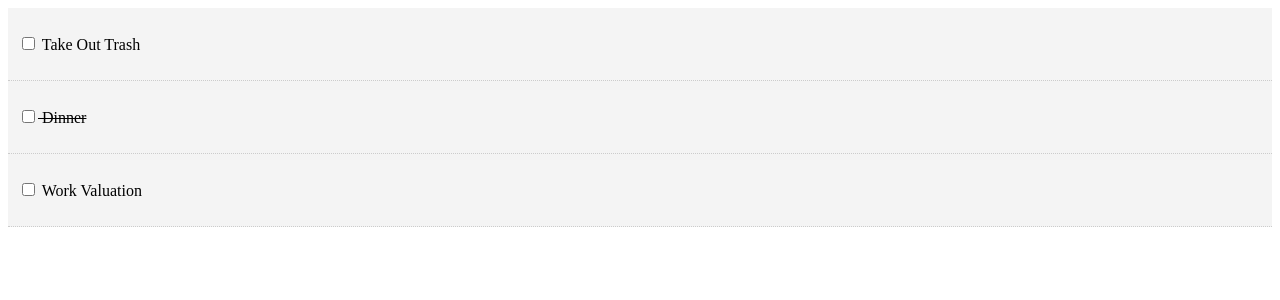
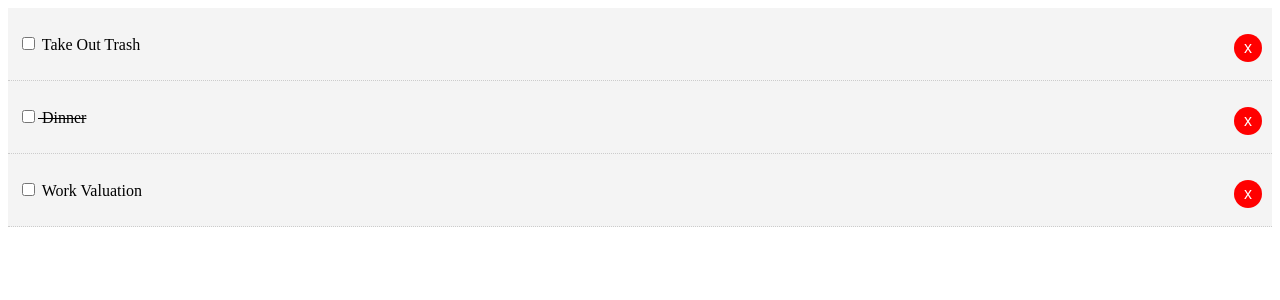
Before and after one commit to rpl006/react_todos, a React (Create React App) app: page / in a window 1280 px wide. Shown: the top 300 px of the page. Built offline with nearby package versions, Linux system fonts and the light colour scheme.

Commit message:
Delete state added

```diff
--- a/src/App.js
+++ b/src/App.js
@@ -21,7 +21,7 @@
       }
     ]
   };
-
+  //Toggle Complete
   markComplete = id => {
     this.setState({
       todos: this.state.todos.map(todo => {
@@ -33,10 +33,19 @@
     });
   };
 
+  //Delete Todo
+  delTodo = id => {
+    console.log(id);
+  };
+
   render() {
     return (
       <div className="App">
-        <Todos todos={this.state.todos} markComplete={this.markComplete} />
+        <Todos
+          todos={this.state.todos}
+          markComplete={this.markComplete}
+          delTodo={this.delTodo}
+        />
       </div>
     );
   }
--- a/src/components/TodoItem.js
+++ b/src/components/TodoItem.js
@@ -21,6 +21,9 @@
             onChange={this.props.markComplete.bind(this, id)}
           />{" "}
           {title}
+          <button onClick={this.props.delTodo.bind(this, id)} style={btnStyle}>
+            x
+          </button>
         </p>
       </div>
     );
@@ -33,4 +36,15 @@
   todos: PropTypes.object.isRequired
 };
 
+const btnStyle = {
+  background: "#ff0000",
+  color: "#ffffff",
+  border: "none",
+  padding: "5px 10px",
+  borderRadius: "50%",
+  cursor: "pointer",
+  float: "right",
+  fontSize: "1rem"
+};
+
 export default TodoItem;
--- a/src/components/Todos.js
+++ b/src/components/Todos.js
@@ -9,6 +9,7 @@
         key={todo.id}
         todo={todo}
         markComplete={this.props.markComplete}
+        delTodo={this.props.delTodo}
       />
     ));
   }
```
